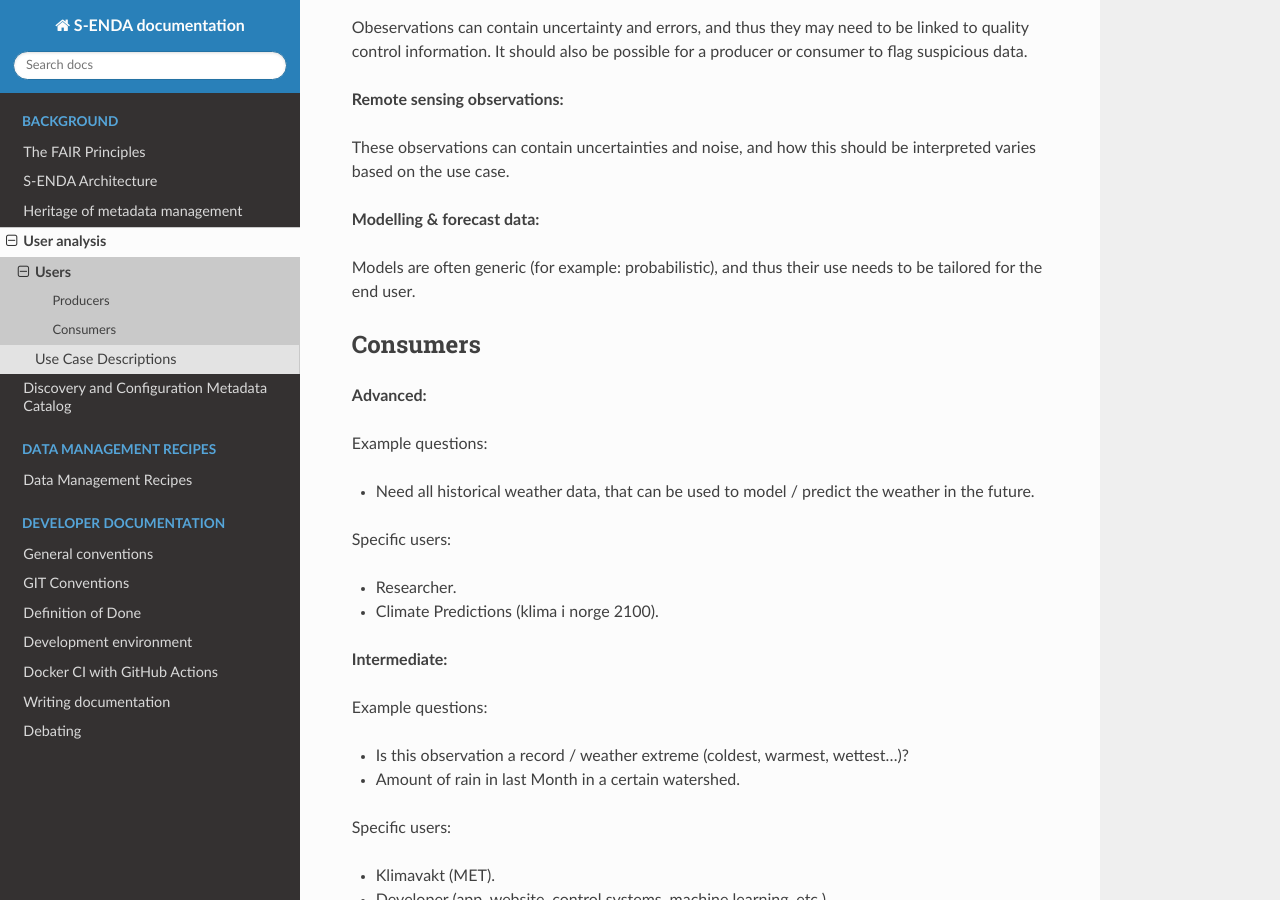
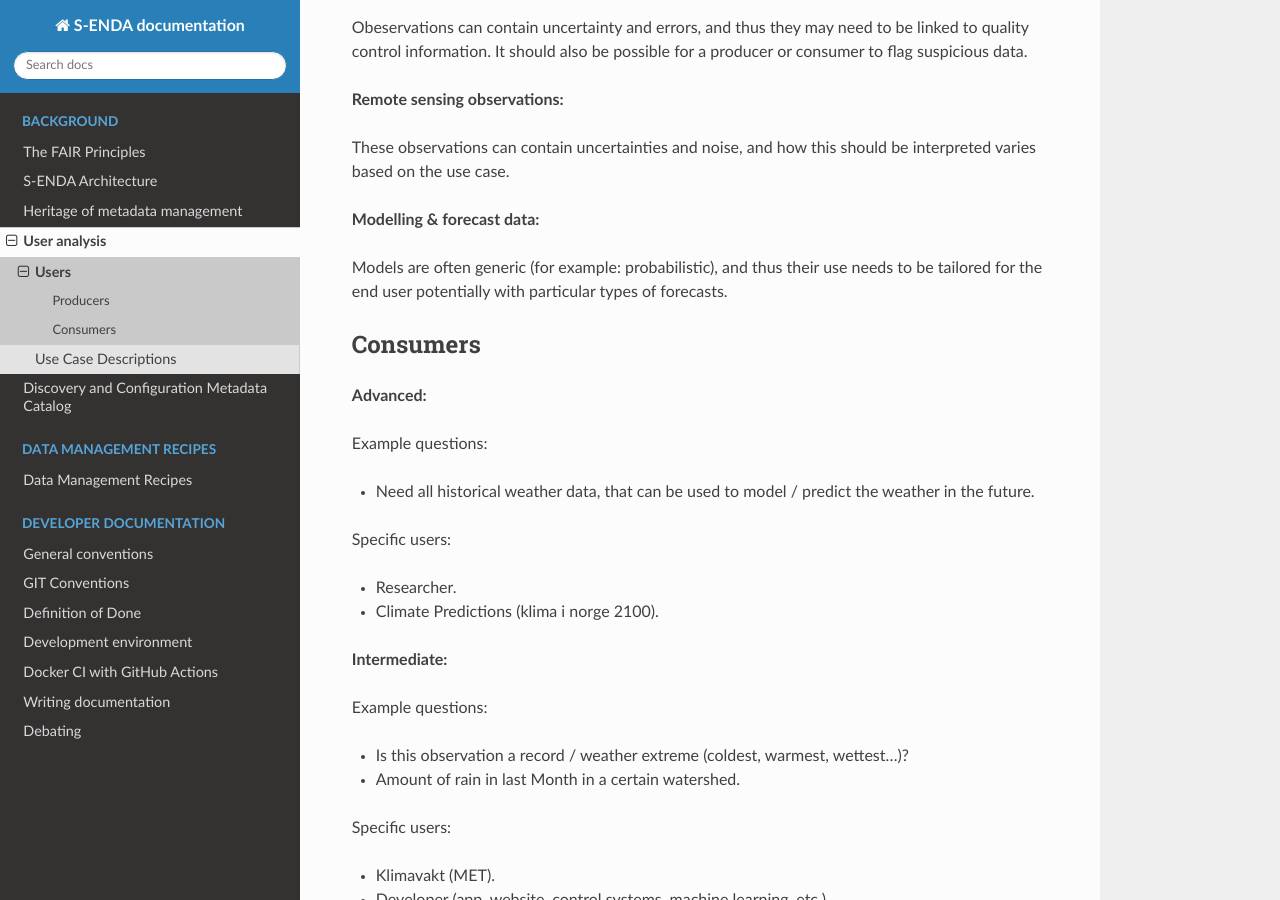
Before and after one commit to metno/S-ENDA-documentation, a Sphinx documentation site: the page built from source/users.rst, in a window 1280 px wide and 900 px high, scrolled down 1241 px. Built offline with Sphinx 7.4.7 and the Read the Docs theme 2.0.0, drawn with Linux system fonts in a browser that asks for light colours.

Commit message:
Update users.rst

```diff
--- a/source/users.rst
+++ b/source/users.rst
@@ -59,7 +59,7 @@ These observations can contain uncertainties and noise, and how this should be i
 
 **Modelling & forecast data:**
 
-Models are often generic (for example: probabilistic), and thus their use needs to be tailored for the end user.
+Models are often generic (for example: probabilistic), and thus their use needs to be tailored for the end user potentially with particular types of forecasts.
 
 
 Consumers
```
